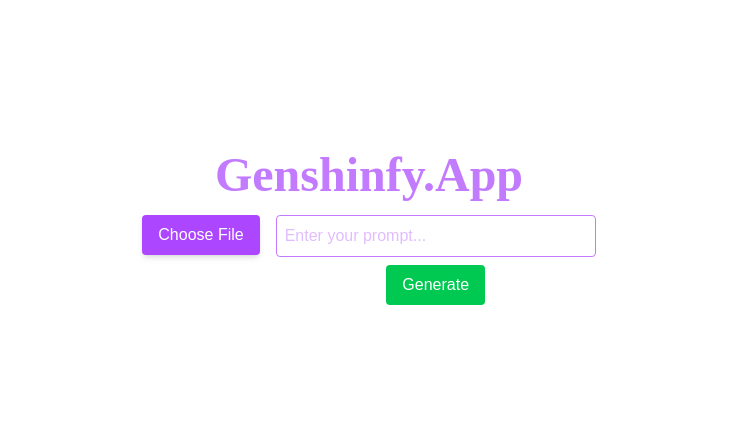
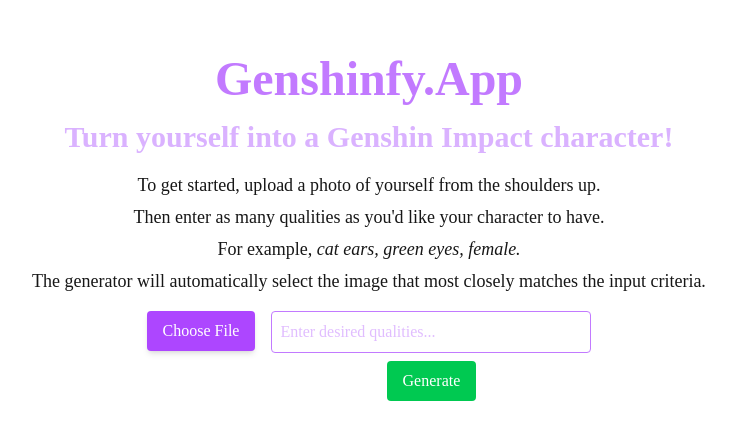
Before and after one commit to Raiden-Makoto/genshinfy-app, a Next.js app in the folder frontend/: page / in a window 1280 px wide. Shown: the part 164-604 px from the top of the page, without its empty margins (271-1007 px from the left). Built offline with nearby package versions, Linux system fonts and the light colour scheme.

Commit message:
changed UI for font consistency, added user instructions

```diff
--- a/frontend/app/page.js
+++ b/frontend/app/page.js
@@ -51,7 +51,24 @@
 
   return (
     <div className="flex flex-col items-center justify-center min-h-screen p-4 bg-black-100">
-      <h1 className="text-5xl font-bold mb-4 text-purple-400 font-[GenshinImpact]">Genshinfy.App</h1>
+      <h1 className="text-5xl font-bold mb-4 text-purple-400 font-[GenshinImpact]">
+        Genshinfy.App
+      </h1>
+      <h2 className="text-3xl font-bold mb-4 text-purple-300 font-[GenshinImpact]">
+        Turn yourself into a Genshin Impact character!
+      </h2>
+      <p className="text-lg mb-1 text-white-100 font-[GenshinImpact]">
+        To get started, upload a photo of yourself from the shoulders up.
+      </p>
+      <p className="text-lg mb-1 text-white-100 font-[GenshinImpact]">
+        Then enter as many qualities as you'd like your character to have.
+      </p>
+      <p className="text-lg mb-1 text-white-100 font-[GenshinImpact]">
+        For example, <i>cat ears, green eyes, female.</i>
+      </p>
+      <p className="text-lg mb-4 text-white-100 font-[GenshinImpact]">
+        The generator will automatically select the image that most closely matches the input criteria.
+      </p>
       <div className="flex space-x-4">
         <div className="flex flex-col items-center">
           <div className="relative">
@@ -61,7 +78,7 @@
               onChange={handleImageUpload}
               className="absolute inset-0 w-full h-full opacity-0 cursor-pointer"
             />
-            <button className="bg-purple-500 text-white px-4 py-2 rounded shadow-md hover:bg-purple-600">
+            <button className="bg-purple-500 text-white px-4 py-2 rounded shadow-md hover:bg-purple-600 font-[GenshinImpact]">
               Choose File
             </button>
           </div>
@@ -89,12 +106,12 @@
             type="text"
             value={prompt}
             onChange={(e) => setPrompt(e.target.value)}
-            className="p-2 border rounded w-80 text-purple-400"
-            placeholder="Enter your prompt..."
+            className="p-2 border rounded w-80 text-purple-400 font-[GenshinImpact]"
+            placeholder="Enter desired qualities..."
           />
           <button
             onClick={generateImage}
-            className="bg-green-500 text-white px-4 py-2 rounded mt-2"
+            className="bg-green-500 text-white px-4 py-2 rounded mt-2 font-[GenshinImpact]"
             disabled={loading}
           >
             {loading ? "Generating..." : "Generate"}
```
